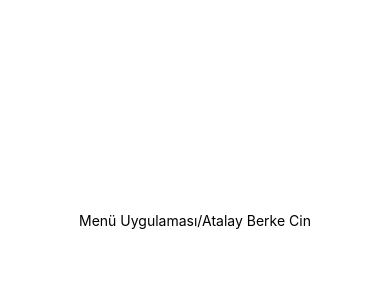
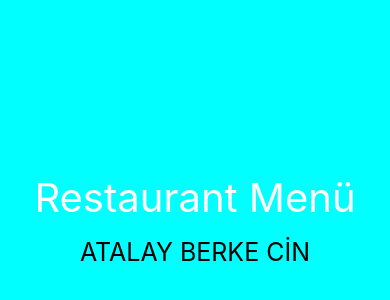
Before and after one commit to AtlyBerke/Restaurant_Menu_Uygulamasi, a React Native app in the folder menuuygulama/: screen / in a window 390 px wide. Shown: the part 202-502 px from the top of the page. Built offline with nearby package versions, Linux system fonts and the light colour scheme.

Commit message:
CSS ile main functionda font ve background değişikliği
CSS ile main functionda test amaçlı font ve background değişikliği yapıldı.

```diff
--- a/menuuygulama/App.js
+++ b/menuuygulama/App.js
@@ -1,13 +1,24 @@
 import { StatusBar } from 'expo-status-bar';
-import { StyleSheet, Text, View } from 'react-native';
+import { FlatList, StyleSheet, Text, View } from 'react-native';
 
 export default function App() {
+
+  const courses=[
+    {name:'Çin Mutfağı',id:1},
+    {name:'Makarnalar',id:2},
+    {name:'Tavuk Çeşitleri',id:3},
+    {name:'Aperatifler',id:4},
+    {name:'Et Çeşitleri',id:5}
+  ]
+
   return (
     <View style={styles.container}>
-      <Text>Menü Uygulaması/Atalay Berke Cin</Text>
+      <Text style={styles.title}>Restaurant Menü</Text>
+      <Text style={styles.content}>ATALAY BERKE CİN</Text>
       <StatusBar style="auto" />
     </View>
   );
+
 }
 
 const styles = StyleSheet.create({
@@ -16,5 +27,17 @@ const styles = StyleSheet.create({
     backgroundColor: '#fff',
     alignItems: 'center',
     justifyContent: 'center',
+    backgroundColor:'aqua',
+
+
   },
+  title:{
+    fontSize:40,
+    color:'white',
+    marginBottom:15,
+
+  },
+  content:{
+    fontSize:25,
+  }
 });
```
